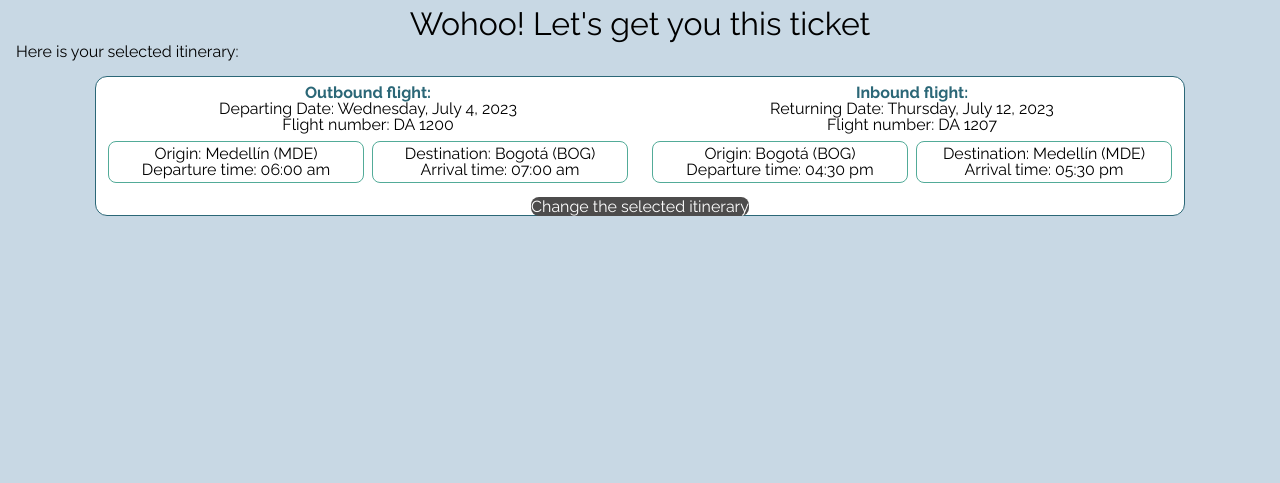
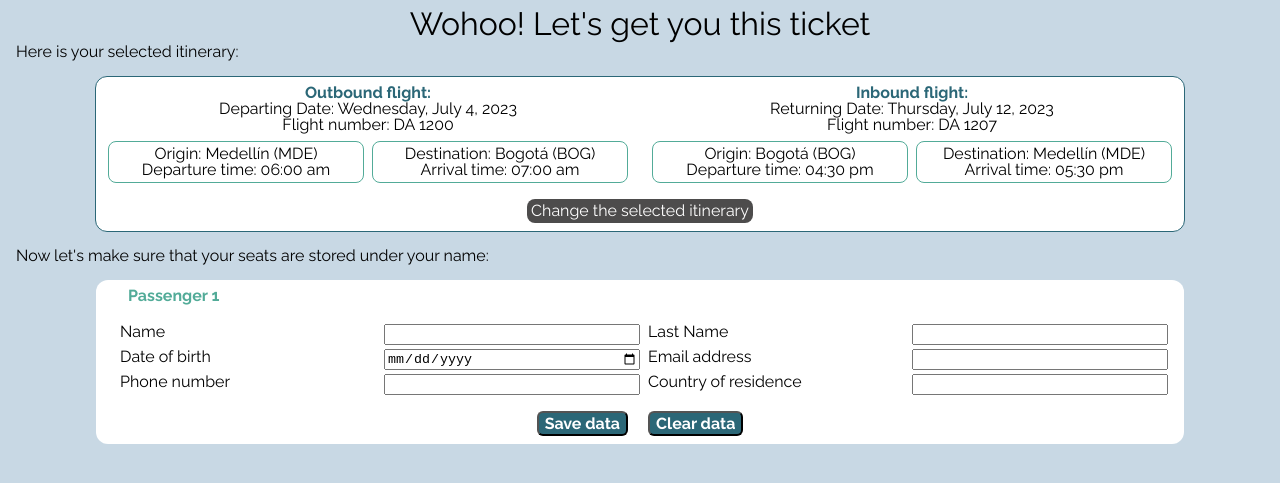
Before and after one commit to dhenao1991/developair, a web app: file pax-info.html in a window 1280 px wide. Shown: the part 32-515 px from the top of the page. Run offline with its HTML, style and script files only (its server is not run), Linux system fonts and the light colour scheme.

Commit message:
ADD form of pax-data

```diff
--- a/pax-info.html
+++ b/pax-info.html
@@ -48,7 +48,7 @@
         </div>
     </aside>
     <h2>Wohoo! Let's get you this ticket</h2>
-    <h3 style="text-align: left; margin-left: 1rem;">Here is your selected itinerary:</h3>
+    <h3>Here is your selected itinerary:</h3>
     <section id="itinerary">
         <section id="flights">
             <section class="flight-information">
@@ -86,9 +86,32 @@
                 </div>
             </section>
         </section>
-        <a href="/flight-search.html" id="change-selected-itinerary">Change the selected itinerary
-        </a>
+        <div id="change-selected-itinerary">
+            <a href="/flight-search.html">Change the selected itinerary
+            </a>
+        </div>
     </section>
+    <h3>Now let's make sure that your seats are stored under your name:</h3>
+    <form action="" method="GET" id="pax-contact-data">
+        <h4>Passenger 1</h4>
+        <div class="individual-pax-info">
+            <label for="pax-name">Name</label>
+            <input type="text" name="pax-name" required>
+            <label for="pax-last-name">Last Name</label>
+            <input type="text" name="pax-last-name" required>
+            <label for="pax-date-of-birth">Date of birth</label>
+            <input type="date" name="pax-date-of-birth" required>
+            <label for="pax-email">Email address</label>
+            <input type="email" name="pax-email" required>
+            <label for="pax-phone-number">Phone number</label>
+            <input type="tel" name="pax-phone-number" required>
+            <label for="pax-country">Country of residence</label>
+            <input type="text" name="pax-country" required>
+        </div>
+        <button type="submit">Save data</button>
+        <button type="reset">Clear data</button>
+    </form>
+
 
 </body>
 
--- a/styles/pax-info.css
+++ b/styles/pax-info.css
@@ -1,5 +1,10 @@
 h2 {
     margin-top:2.5rem ;
+}
+
+h3 {
+    text-align: left;
+    margin-left: 1rem;
 }
 
 #itinerary {
@@ -35,12 +40,61 @@ border-width: 0.1rem;
     border-radius: 8px;
 }
 
-#change-selected-itinerary {
+#change-selected-itinerary a {
     background-color: var(--color-dark-grey);
     color: var(--color-white);
     border-radius: 8px;
-    margin: 0.2rem 0.5rem;
+    display: inline-block;
+    margin-bottom: 0.5rem;
+    padding: 0.25rem 0.25rem;
 }
+
+form {
+    background-color: var(--color-white);
+    width: 85%;
+    margin: 1rem auto;
+    border-radius: 12px;
+}
+
+form h4 {
+    font-weight: bold;
+    color: var(--color-green);
+    text-align: left;
+    display: block;
+    margin: 1rem 2rem;
+    padding-top: 0.5rem;
+}
+
+form .individual-pax-info {
+    display: grid;
+    grid-template-columns: 1fr 1fr 1fr 1fr ;
+    text-align: left;
+    margin: 0.5rem 1rem;
+}
+
+form label,input {
+    margin-top: 0.25rem;
+    margin-left: 0.5rem;
+}
+
+form button {
+    font-family: 'Raleway', sans-serif;
+    background-color: var(--color-dark-blue);
+    color: var(--color-white);
+    font-weight: bold;
+    border-radius: 6px;
+    font-size: var(--font-size-small);
+    margin: 0.5rem 0.5rem;
+    border-color: none;
+}
+
+form button:hover{
+    text-decoration: underline;
+    background-color: var(--color-light-blue);
+    color: var(--color-dark-grey);
+}
+
+
 
 /*Media queries here for responsive design*/
 
@@ -59,4 +113,8 @@ border-width: 0.1rem;
         display: flex;
         flex-direction: column;
     }
+
+    form .individual-pax-info {
+        grid-template-columns: 1fr 1fr ;
+    }
 }
```
Also changed, not shown: flight-search.html (+6 -4 lines), styles/flight-search.css (+14 -0 lines).
